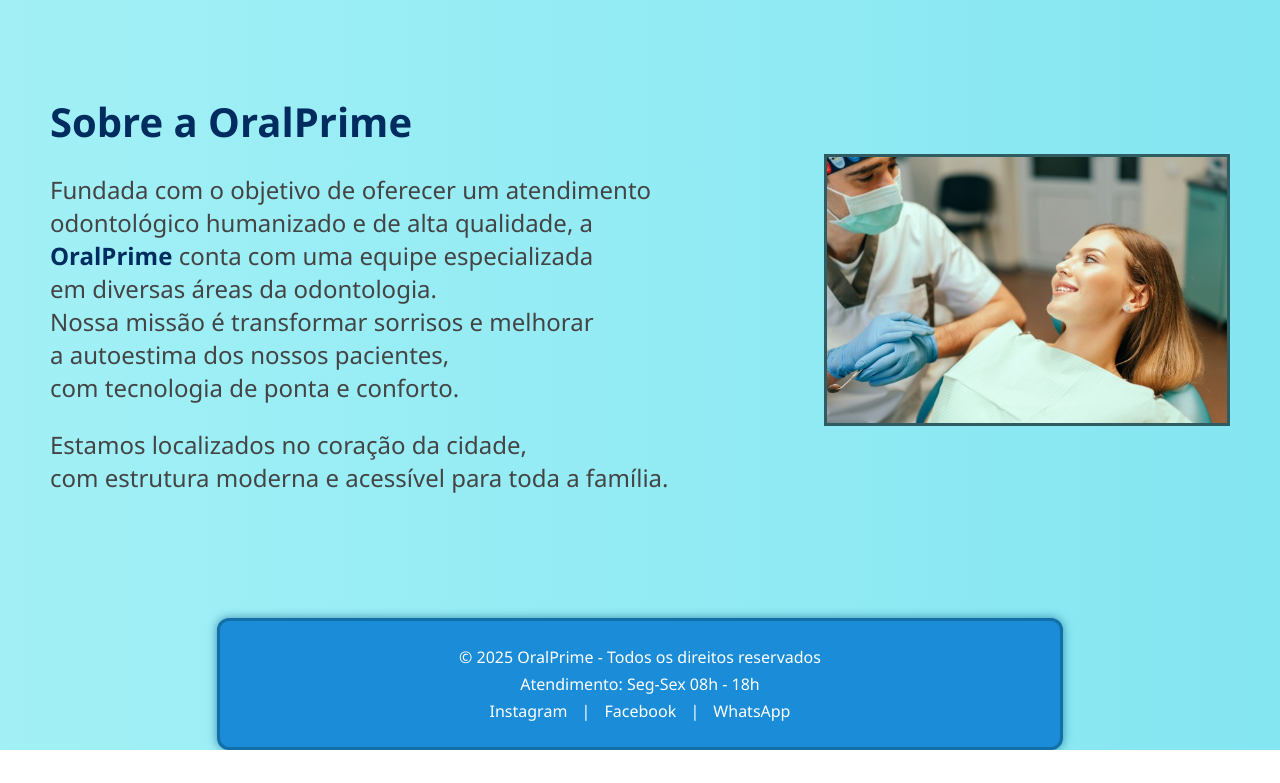
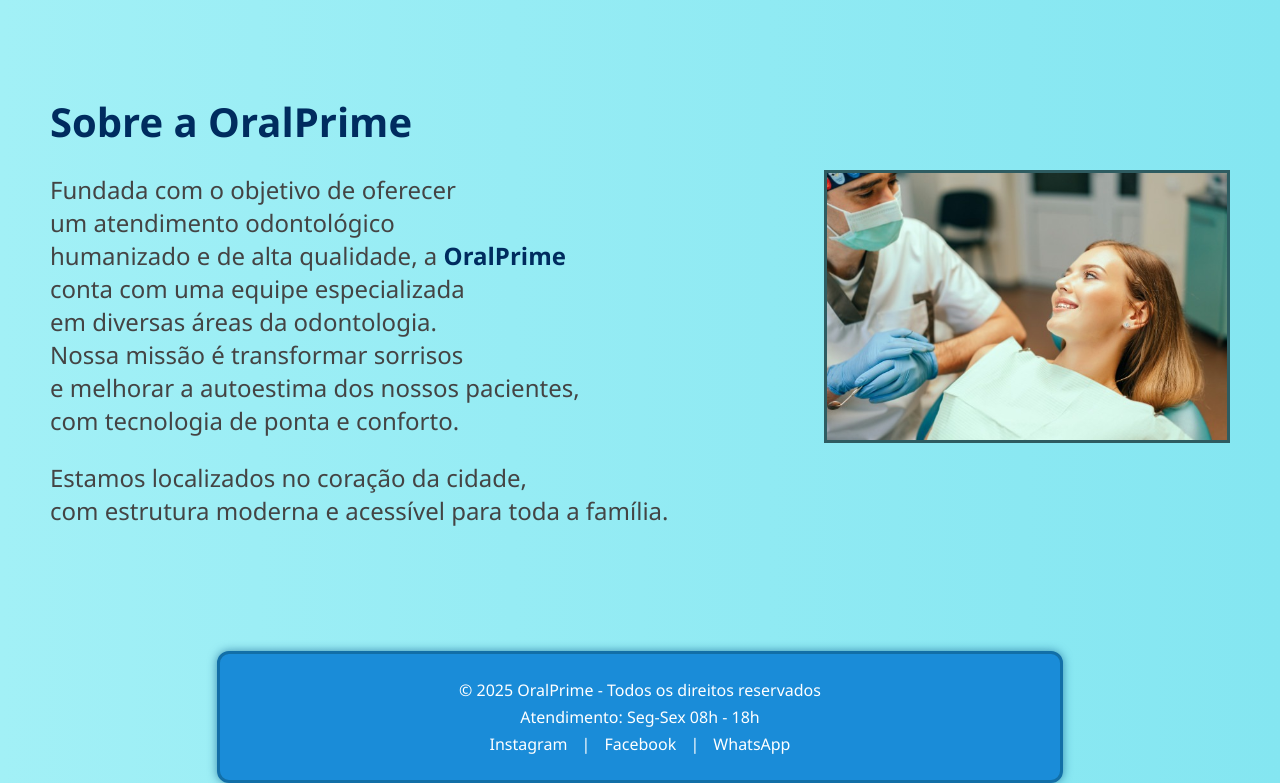
Before and after one commit to nivrj/OralPrime, a plain HTML site: page sobre.html in a window 1280 px wide. Shown: the part 88-871 px from the top of the page. Before the commit the page ends 838 px from the top, so only its background shows below. Drawn offline with Linux system fonts and the light colour scheme.

Commit message:
Add files via upload

```diff
--- a/sobre.html
+++ b/sobre.html
@@ -24,8 +24,8 @@
     <main class="intro">
         <div class="texto">
           <h1>Sobre a OralPrime</h1>
-          <p>Fundada com o objetivo de oferecer um atendimento <br> odontológico humanizado e de alta qualidade, a <br> <strong>OralPrime</strong> conta com uma equipe especializada <br> em diversas áreas da odontologia. <br> Nossa missão é transformar sorrisos e melhorar <br> a autoestima dos nossos pacientes,<br> com tecnologia de ponta e conforto.</p>
-          <p>Estamos localizados no coração da cidade, <br>com estrutura moderna e acessível para toda a família.</p>
+          <p>Fundada com o objetivo de oferecer <br>  um atendimento odontológico <br> humanizado e de alta qualidade, a <strong>OralPrime</strong>  <br>  conta com uma equipe especializada <br>  em diversas áreas da odontologia.  <br> Nossa missão é transformar sorrisos <br>  e melhorar a autoestima dos nossos pacientes, <br>  com tecnologia de ponta e conforto.</p>
+          <p>Estamos localizados no coração da cidade, <br>  com estrutura moderna e acessível para toda a família.</p>
         </div>
         <div class="imagem">
             <div class="imagem-clinica">
```
